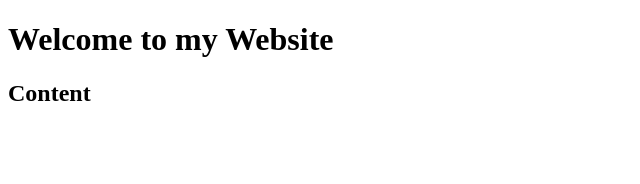
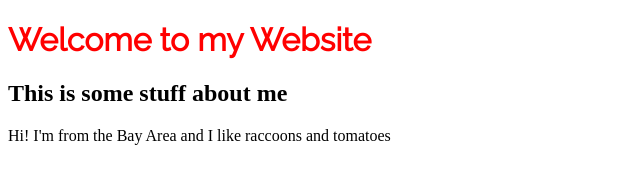
Before and after one commit to catgrammer/catgrammer.github.io, a plain HTML site: page index.html in a window 1280 px wide. Shown: the whole page, without its empty margins (0-640 px from the left). Drawn offline with Linux system fonts and the light colour scheme.

Commit message:
fixed head

```diff
--- a/index.html
+++ b/index.html
@@ -3,12 +3,14 @@
     <head>
         <meta charset = "utf-8">
         <title>Welcome to Cathy's Friendly Abode</title>
+        <link href="https://fonts.googleapis.com/css2?family=Raleway:ital,wght@0,400;1,200&display=swap" rel="stylesheet">
         <link rel="stylesheet" href="style.css">
     </head>
 
     <body>
         <h1>Welcome to my Website</h1>
-        <h2>Content</h2>
+        <h2 id='bold'>This is some stuff about me</h2>
+        <p>Hi! I'm from the Bay Area and I like raccoons and tomatoes</p>
     </body>
 
 </html>
--- a/style.css
+++ b/style.css
@@ -0,0 +1,8 @@
+h1 {
+    color: red;
+    font-family:'Raleway',Arial,Helvetica, sans-serif;
+}
+
+#bold{
+    font-weight:bold;
+}
```
